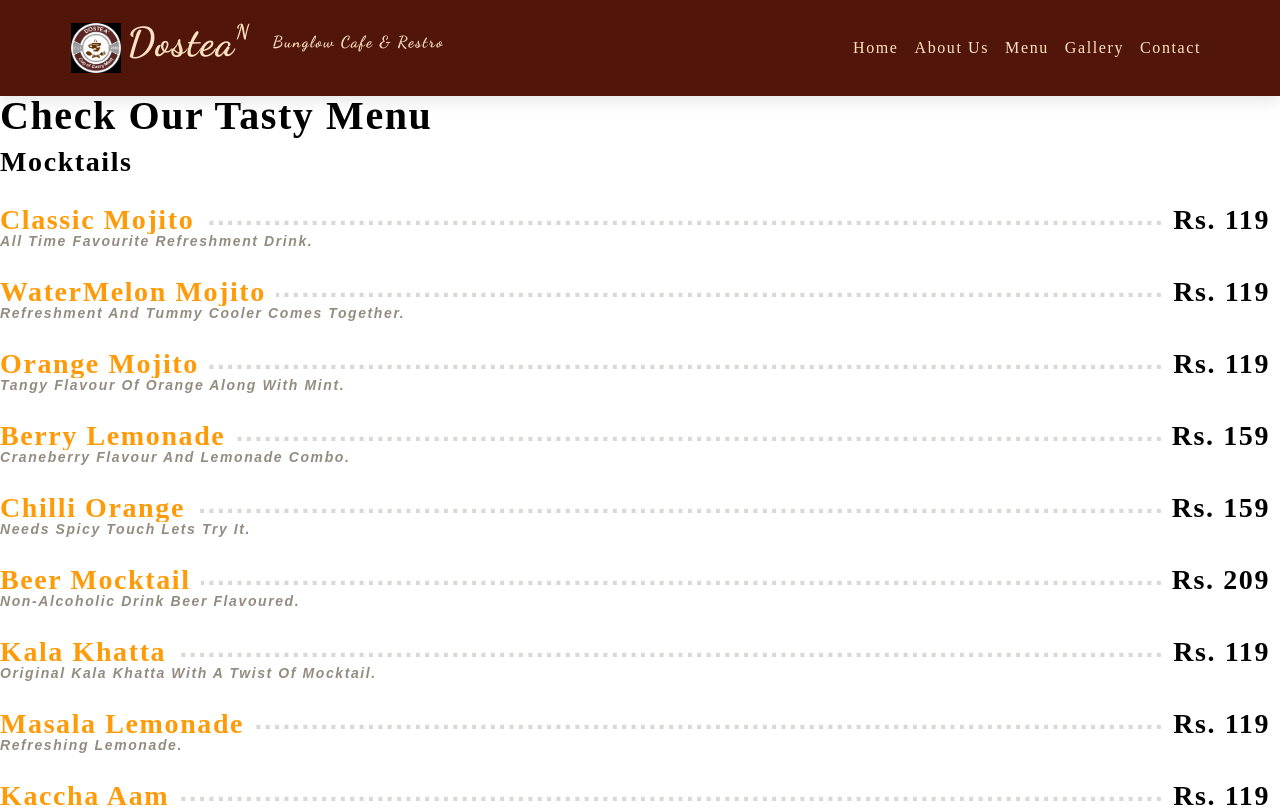
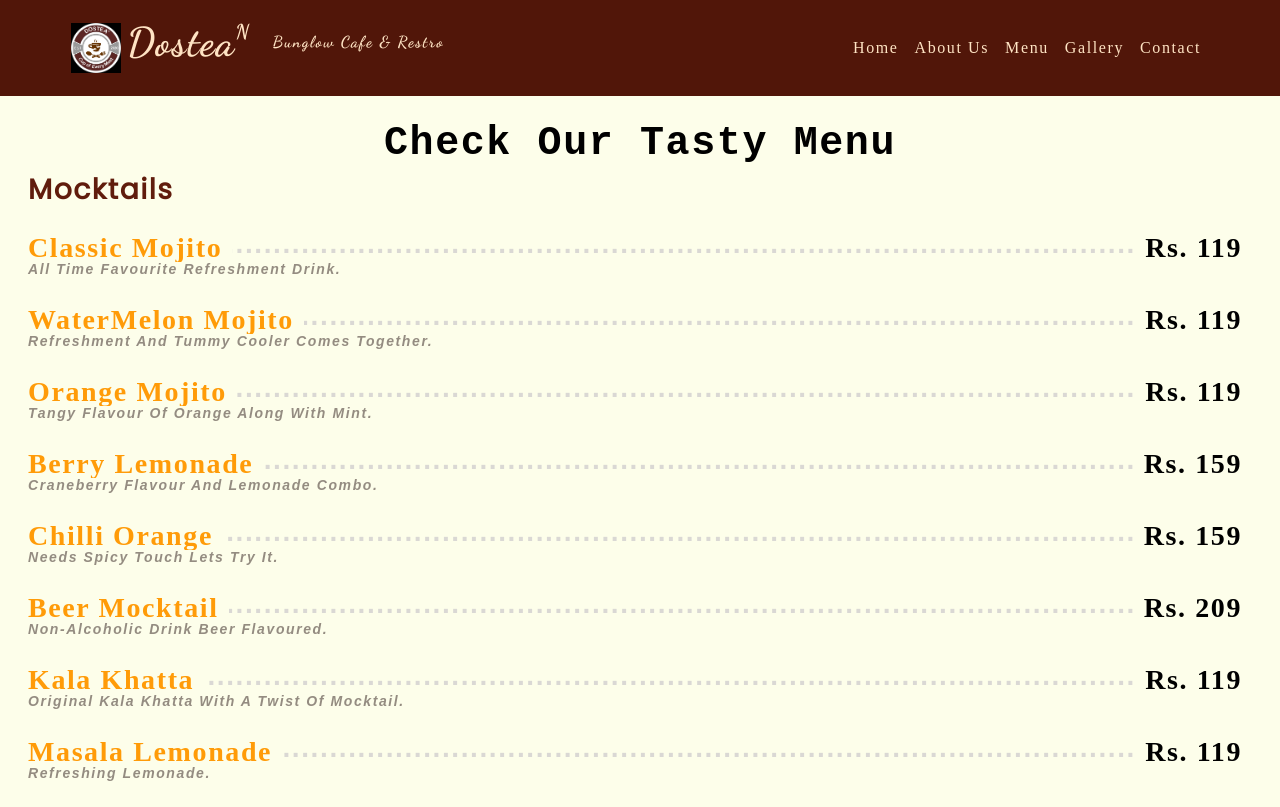
Before and after one commit to srushti2712/dostean, a React (Create React App) app: page /menu in a window 1280 px wide. Shown: the top 807 px of the page. Built offline with nearby package versions, Linux system fonts and the light colour scheme.

Commit message:
Update styles.css

```diff
--- a/src/styles/styles.css
+++ b/src/styles/styles.css
@@ -1,6 +1,7 @@
 
 @import url('https://fonts.googleapis.com/css2?family=Dancing+Script:wght@600&display=swap');
 @import url('https://fonts.googleapis.com/css2?family=Dancing+Script:wght@600;700&display=swap');
+@import url('https://fonts.googleapis.com/css2?family=Dancing+Script:wght@600;700&family=Poppins&display=swap');
 :root {
   /* dark shades of primary color*/
   --clr-primary-1: hsl(205, 86%, 17%);
@@ -42,6 +43,11 @@
   --fixed-width: 620px;
 }
 
+
+.background{
+ background-color: rgb(253, 254, 234);
+ padding: 1em;
+}
 
 *,
 ::after,
@@ -132,6 +138,11 @@ p {
   width: 90vw;
   margin: 0 auto;
   max-width: var(--max-width);
+}
+.section-title{
+  font-family: 'Courier New', Courier, monospace;
+  margin:0 8em ;
+  text-align: center;
 }
 
 @media screen and (min-width: 992px) {
@@ -273,6 +284,7 @@ nav {
   display: flex;
   justify-content: space-between;
   position: relative;
+  background: transparent;
 }
 
 .menu .menu-content::after {
@@ -288,7 +300,7 @@ nav {
 
 .menu .menu-content a {
   padding-right: 10px;
-  background: #fff;
+  background: rgb(253, 254, 234);
   position: relative;
   z-index: 3;
   font-weight: 700;
@@ -296,7 +308,7 @@ nav {
 }
 
 .menu .menu-content span {
-  background: #fff;
+  background:rgb(253, 254, 234);
   position: relative;
   z-index: 3;
   padding: 0 10px;
@@ -309,3 +321,9 @@ nav {
   font-family: "Comic Neue", sans-serif;
   color: #948c81;
 }
+
+.Cmn{
+  padding: auto 0;
+  font-family: 'Poppins';
+  color: #601c0c;
+}
```
